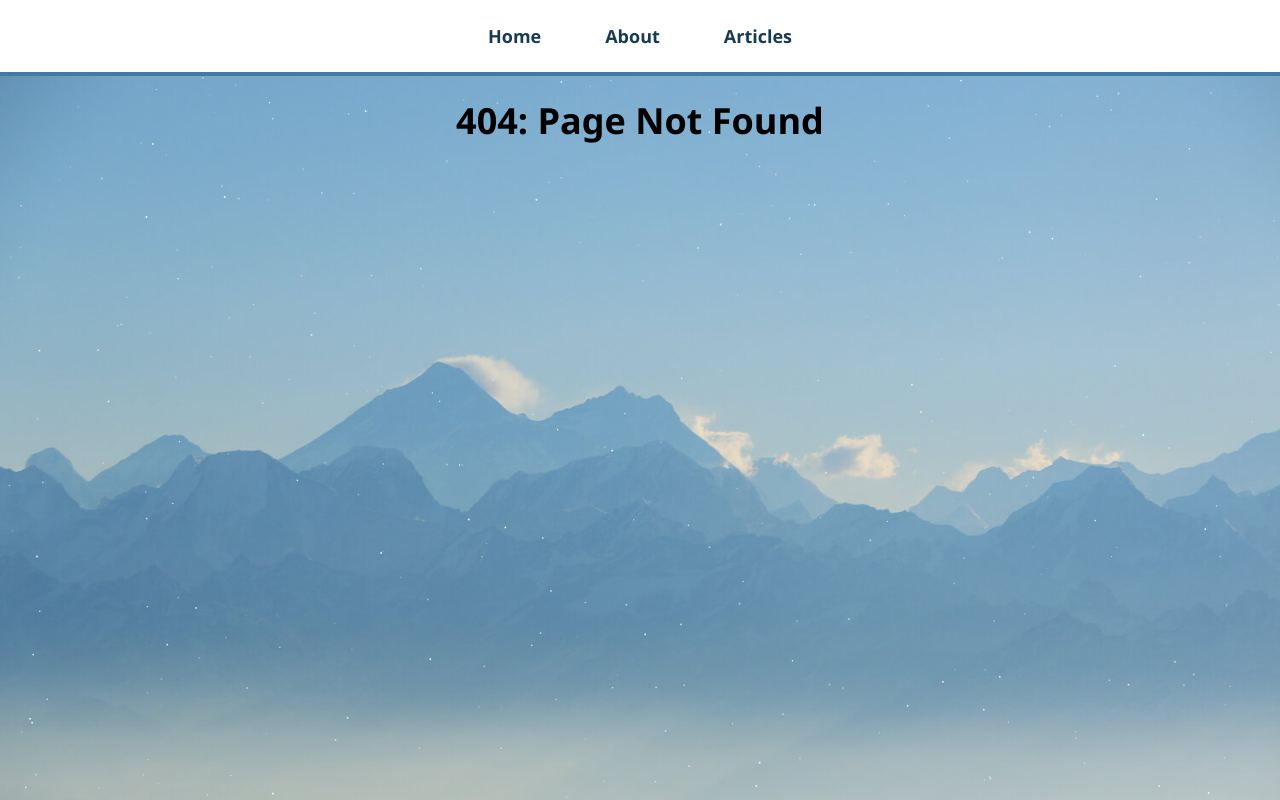
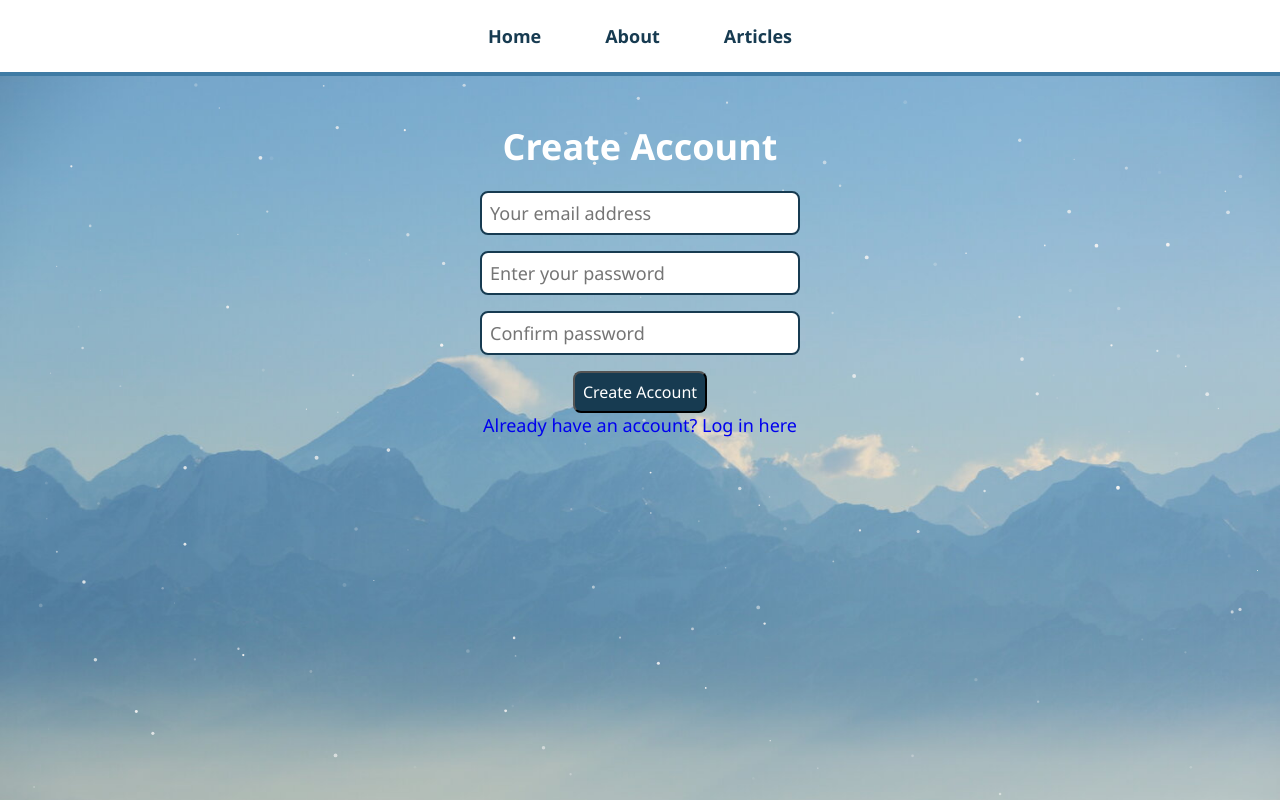
Before and after one commit to LazurNiko/React_blog, a React (Create React App) app in the folder blog/: page /create-account in a window 1280 px wide. Before the commit this address had no page. Built offline with nearby package versions, Linux system fonts and the light colour scheme.

Commit message:
add create account page

```diff
--- a/blog/package.json
+++ b/blog/package.json
@@ -8,6 +8,7 @@
     "@testing-library/react": "^13.4.0",
     "@testing-library/user-event": "^13.5.0",
     "axios": "^1.2.1",
+    "firebase": "^9.15.0",
     "react": "^18.2.0",
     "react-dom": "^18.2.0",
     "react-router-dom": "^6.4.3",
--- a/blog/src/App.css
+++ b/blog/src/App.css
@@ -214,3 +214,19 @@ canvas {
   display: flex;
   justify-content: flex-end;
 }
+
+.logIn-page {
+  position: relative;
+
+}
+
+.login-input {
+  display: flex;
+  flex-direction: column;
+  align-items: center;
+}
+
+.loginToUpvoteButton {
+  position: relative;
+  margin-top: 5px;
+}
--- a/blog/src/App.js
+++ b/blog/src/App.js
@@ -7,6 +7,8 @@ import { ArticlePage } from './pages/ArticlePage';
 import { HomePage } from './pages/HomePage';
 import { NotFoundPage } from './pages/NotFoundPage';
 import { ParticleBackground } from './components/particleBackground';
+import { CreateAccountPage } from './pages/createAccountPage';
+import { LoginPage } from './pages/logInPage';
 
 function App() {
   return (
@@ -20,6 +22,8 @@ function App() {
             <Route path="/about" element={<AboutPage />} />
             <Route path="/articles" element={<ArticleListPage />} />
             <Route path="/articles/:articleId" element={<ArticlePage />} />
+            <Route path="/login" element={<LoginPage />} />
+            <Route path="/create-account" element={<CreateAccountPage />} />
             <Route path="*" element={<NotFoundPage />} />
           </Routes>
         </div>
--- a/blog/src/components/particleBackground.js
+++ b/blog/src/components/particleBackground.js
@@ -56,7 +56,7 @@ const particlesLoaded = useCallback(async container => {
           default: "bounce",
       },
       random: false,
-      speed: 0.3,
+      speed: 0.2,
       straight: false,
   },
     number: {
@@ -65,13 +65,13 @@ const particlesLoaded = useCallback(async container => {
         area: 1080
       },
       limit: 0,
-      value: 500,
+      value: 200,
     },
     opacity: {
       animation: {
         enable: true,
         minimumValue: 0.5,
-        speed: 2,
+        speed: 1,
         sync: false
       },
       random: {
@@ -88,7 +88,7 @@ const particlesLoaded = useCallback(async container => {
         enable: true,
         minimumValue: 0.5,
       },
-      value: 1,
+      value: 2,
     },
   },
 }}/>
--- /dev/null
+++ b/blog/src/hooks/useUser.js
@@ -0,0 +1,18 @@
+import { useState, useEffect } from "react"
+import { getAuth, onAuthStateChanged } from "firebase/auth";
+
+export const useUser = () => {
+  const [user, setUser] = useState(null);
+  const [isLoading, setIsLoading] = useState(true)
+
+  useEffect(() => {
+    const unsubscribe = onAuthStateChanged(getAuth(), user => {
+      setUser(user);
+      setIsLoading(false);
+    })
+
+    return unsubscribe;
+  }, [isLoading])
+
+  return { user, isLoading }
+}
--- a/blog/src/index.js
+++ b/blog/src/index.js
@@ -3,6 +3,22 @@ import ReactDOM from 'react-dom/client';
 import './index.css';
 import App from './App';
 import reportWebVitals from './reportWebVitals';
+
+import { initializeApp } from "firebase/app";
+import { getAnalytics } from "firebase/analytics";
+
+const firebaseConfig = {
+  apiKey: "AIzaSyC8cRQEzspAnlqSzqe2-R2WXtD-TcB8el0",
+  authDomain: "reactblog-34a5a.firebaseapp.com",
+  projectId: "reactblog-34a5a",
+  storageBucket: "reactblog-34a5a.appspot.com",
+  messagingSenderId: "475770951058",
+  appId: "1:475770951058:web:d688772578389a4af55d4b",
+  measurementId: "G-LZ2QWJ8PL3"
+};
+
+const app = initializeApp(firebaseConfig);
+const analytics = getAnalytics(app);
 
 const root = ReactDOM.createRoot(document.getElementById('root'));
 root.render(
--- a/blog/src/pages/ArticlePage.js
+++ b/blog/src/pages/ArticlePage.js
@@ -5,10 +5,13 @@ import { articles } from "./article-content";
 import { NotFoundPage } from "./NotFoundPage";
 import { CommentList } from "../components/CommentsList.js";
 import { AddCommentForm } from "../components/AddComment.js";
+import { useUser } from "../hooks/useUser";
 
 export const ArticlePage = () => {
   const [ articleInfo, setArticleInfo ] = useState({ upvotes: 0, comments: [] });
   const { articleId } = useParams();
+
+  const { user, isLoading } = useUser();
 
   useEffect(() => {
     const loadArticleInfo = async () => {
@@ -42,14 +45,20 @@ export const ArticlePage = () => {
           ))}
         <section className="upvotes-container">
         <div className="upvotes-section">
-          <button onClick={addUpvote} className="upvote-button">Upvote</button>
+          { user
+          ? <button onClick={addUpvote} className="upvote-button">Upvote</button>
+          : <button className="upvote-button">Log in to upvote</button>
+          }
           <p className="upvote-title">This article has {articleInfo.upvotes} upvote(s)</p>
         </div>
         </section>
-        <AddCommentForm
+        { user
+        ? <AddCommentForm
           articleName={articleId}
           onArticleUpdated={updatedArticle => setArticleInfo(updatedArticle)}
         />
+        : <button className="loginToUpvoteButton">Log in to add a comment</button>
+        }
         <CommentList comments={articleInfo.comments} />
       </>
   )
--- /dev/null
+++ b/blog/src/pages/createAccountPage.js
@@ -0,0 +1,54 @@
+import { Link, useNavigate } from "react-router-dom";
+import { useState } from 'react';
+import { getAuth, createUserWithEmailAndPassword } from "firebase/auth";
+
+export const CreateAccountPage = () => {
+
+  const [email, setEmail] = useState('');
+  const [password, setPassword] = useState('');
+  const [confirmPassword, setConfirmPassword] = useState('');
+  const [error, setError] = useState('');
+
+  const navigate = useNavigate();
+
+  const createAccount = async() => {
+    try {
+      if(password !== confirmPassword){
+        setError('Password and confirm password do not much');
+        return;
+      }
+
+      await createUserWithEmailAndPassword(getAuth(), email, password);
+      navigate('/articles');
+    } catch (e) {
+      setError(e.message);
+    }
+  }
+
+  return (
+    <section className="logIn-page">
+      <h1 className="page_title">Create Account</h1>
+      { error && <p className="error">{error}</p> }
+      <div className="login-input" >
+      <input
+        placeholder="Your email address"
+        value={email}
+        onChange={e => setEmail(e.target.value)}
+      />
+      <input
+        type="password"
+        placeholder="Enter your password"
+        value={password}
+        onChange={e => setPassword(e.target.value)}
+      /><input
+      type="password"
+      placeholder="Confirm password"
+      value={confirmPassword}
+      onChange={e => setConfirmPassword(e.target.value)}
+    />
+      <button onClick={createAccount}>Create Account</button>
+      <Link to="/login" style={{textDecoration: "none"}}>Already have an account? Log in here</Link>
+      </div>
+    </section>
+  );
+}
--- /dev/null
+++ b/blog/src/pages/logInPage.js
@@ -0,0 +1,42 @@
+import { useState } from "react";
+import { Link, useNavigate } from "react-router-dom";
+import { getAuth, signInWithEmailAndPassword } from 'firebase/auth';
+
+export const LoginPage = () => {
+  const [email, setEmail] = useState('');
+  const [password, setPassword] = useState('');
+  const [error, setError] = useState('');
+
+  const navigate = useNavigate();
+
+  const login = async () => {
+    try {
+      await signInWithEmailAndPassword(getAuth(), email, password);
+      navigate('/articles')
+    } catch (e) {
+      setError(e.message);
+    }
+  }
+
+  return (
+    <section className="logIn-page">
+      <h1 className="page_title">Create Account</h1>
+      { error && <p className="error">{error}</p> }
+      <div className="login-input" >
+      <input
+        placeholder="Your email address"
+        value={email}
+        onChange={e => setEmail(e.target.value)}
+      />
+      <input
+        type="password"
+        placeholder="Enter your password"
+        value={password}
+        onChange={e => setPassword(e.target.value)}
+      />
+      <button onClick={login}>Log In</button>
+      <Link to="/create-account" style={{textDecoration: "none"}}>Don't have an account? Create one here</Link>
+      </div>
+    </section>
+  );
+}
```
Also changed, not shown: 1 other file (tests, documents, lock files or other folders).
